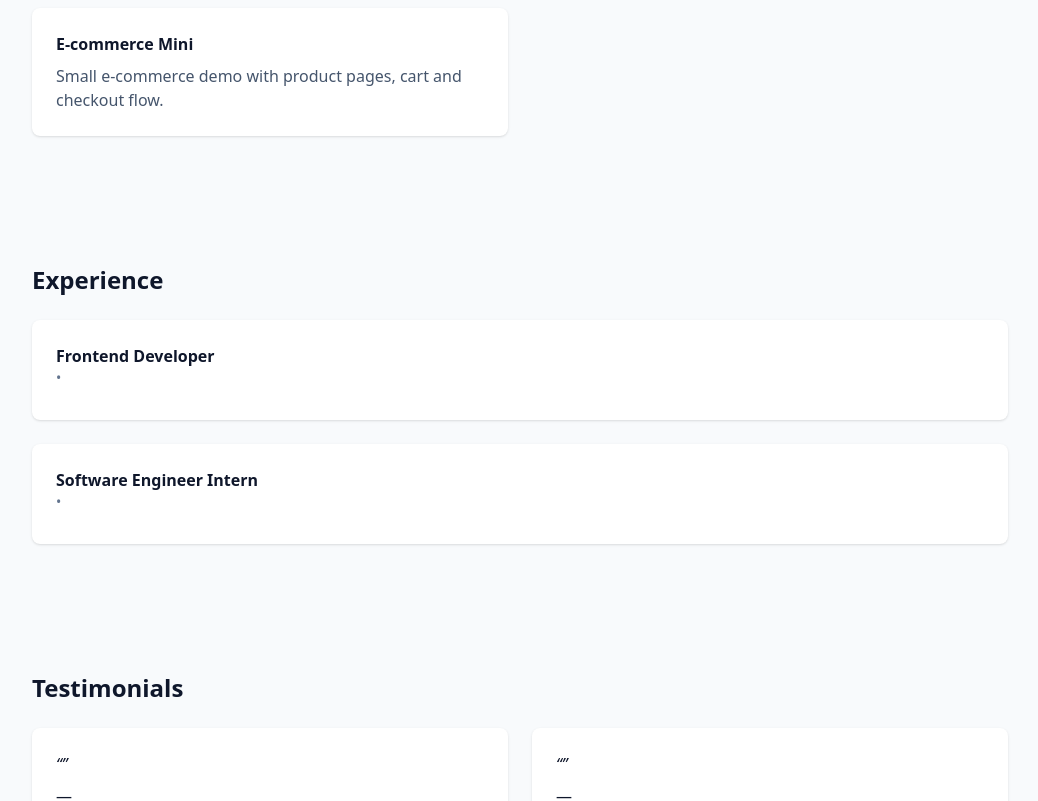
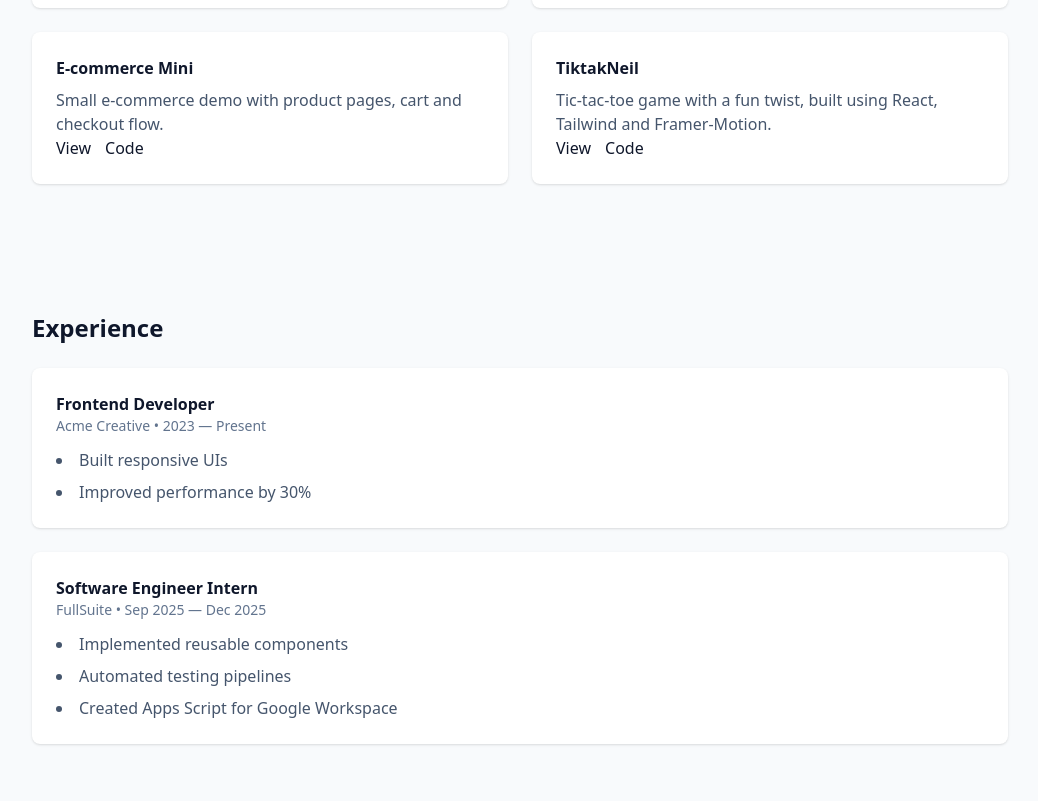
Before and after one commit to neilpascual/Portfolio, a React (Vite) app: page / in a window 1280 px wide. Shown: the part 1260-2061 px from the top of the page, without its empty margins (120-1158 px from the left). Built offline with nearby package versions, Linux system fonts and the light colour scheme.

Commit message:
add buttons for project

```diff
--- a/src/components/Experience.jsx
+++ b/src/components/Experience.jsx
@@ -10,9 +10,13 @@ export default function Experience() {
           <div key={job.role} className="bg-white dark:bg-slate-800 p-6 rounded-lg shadow-sm">
             <div className="font-semibold">{job.role}</div>
             <div className="text-sm text-slate-500 dark:text-slate-400">
-              {job.company} • {job.duration}
+              {job.org} • {job.date}
             </div>
-            <p className="mt-2 text-slate-600 dark:text-slate-300">{job.desc}</p>
+             <ul className="mt-3 list-disc list-inside space-y-2 text-slate-600 dark:text-slate-300">
+              {job.bullets.map((point, i) => (
+                <li key={i}>{point}</li>
+              ))}
+            </ul>
           </div>
         ))}
       </div>
--- a/src/components/Projects.jsx
+++ b/src/components/Projects.jsx
@@ -10,6 +10,8 @@ export default function Projects() {
           <div key={p.title} className="bg-white dark:bg-slate-800 p-6 rounded-lg shadow-sm">
             <h3 className="font-semibold">{p.title}</h3>
             <p className="mt-2 text-slate-600 dark:text-slate-300">{p.desc}</p>
+            <button className="mr-3.5" onClick={p.url}>View</button>
+            <button onClick={p.url}>Code</button>
           </div>
         ))}
       </div>
--- a/src/components/Testimonials.jsx
+++ b/src/components/Testimonials.jsx
@@ -8,8 +8,8 @@ export default function Testimonials() {
       <div className="grid md:grid-cols-2 gap-6">
         {testimonials.map((t, i) => (
           <div key={i} className="bg-white dark:bg-slate-800 p-6 rounded-lg shadow-sm italic">
-            “{t.text}”
-            <div className="mt-2 font-medium not-italic">— {t.name}</div>
+            “{t.quote}”
+            <div className="mt-2 font-medium not-italic">— {t.author}</div>
           </div>
         ))}
       </div>
--- a/src/data/experience.js
+++ b/src/data/experience.js
@@ -9,6 +9,9 @@ export const experience = [
     role: 'Software Engineer Intern',
     org: 'FullSuite',
     date: 'Sep 2025 — Dec 2025',
-    bullets: ['Implemented reusable components', 'Automated testing pipelines'],
+    bullets: ['Implemented reusable components',
+      'Automated testing pipelines',
+      'Created Apps Script for Google Workspace'
+    ],
   },
 ];
--- a/src/data/projects.js
+++ b/src/data/projects.js
@@ -20,4 +20,11 @@ export const projects = [
     url: '#',
     img: null,
   },
+  {
+    title: 'TiktakNeil',
+    desc: 'Tic-tac-toe game with a fun twist, built using React, Tailwind and Framer-Motion.',
+    tags: ['React', 'Tailwind', 'Framer-Motion'],
+    url: 'https://tiktakneil.vercel.app',
+    img: null,
+  },
 ];
```
